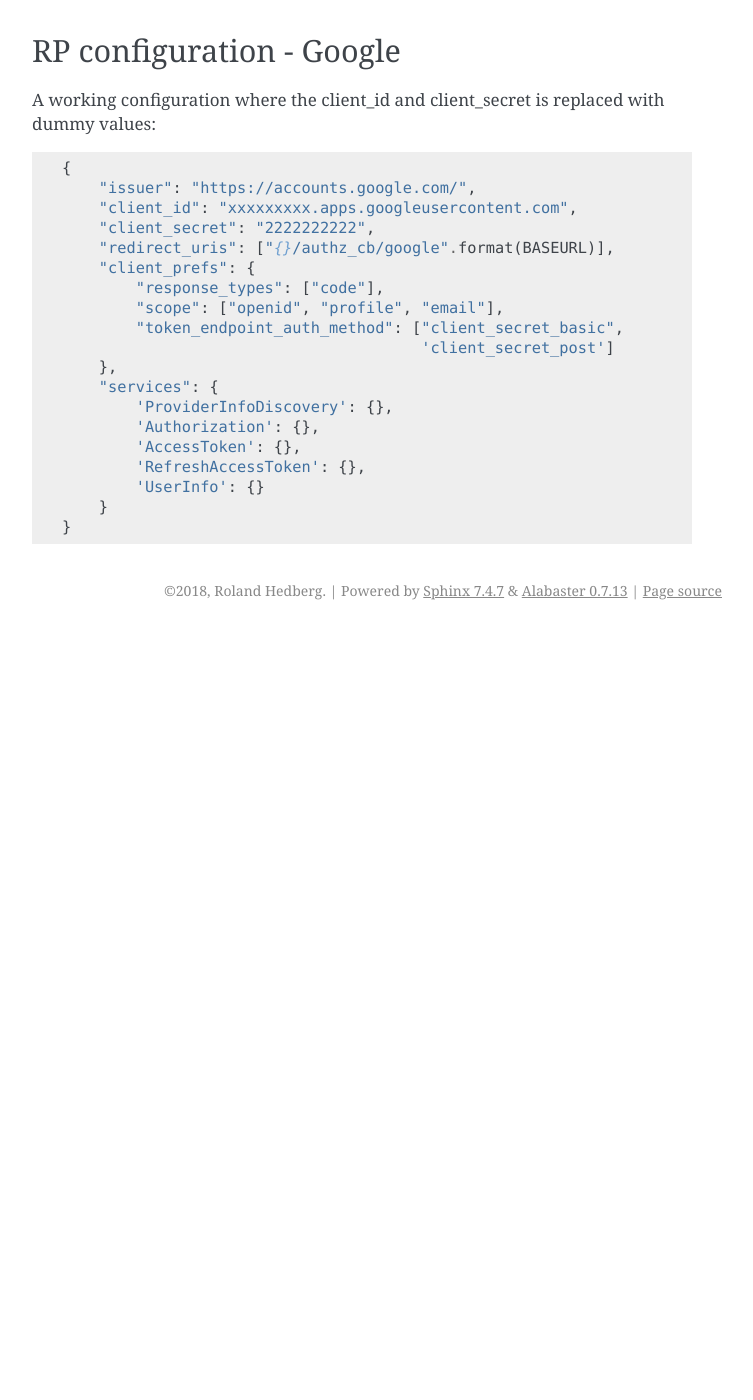
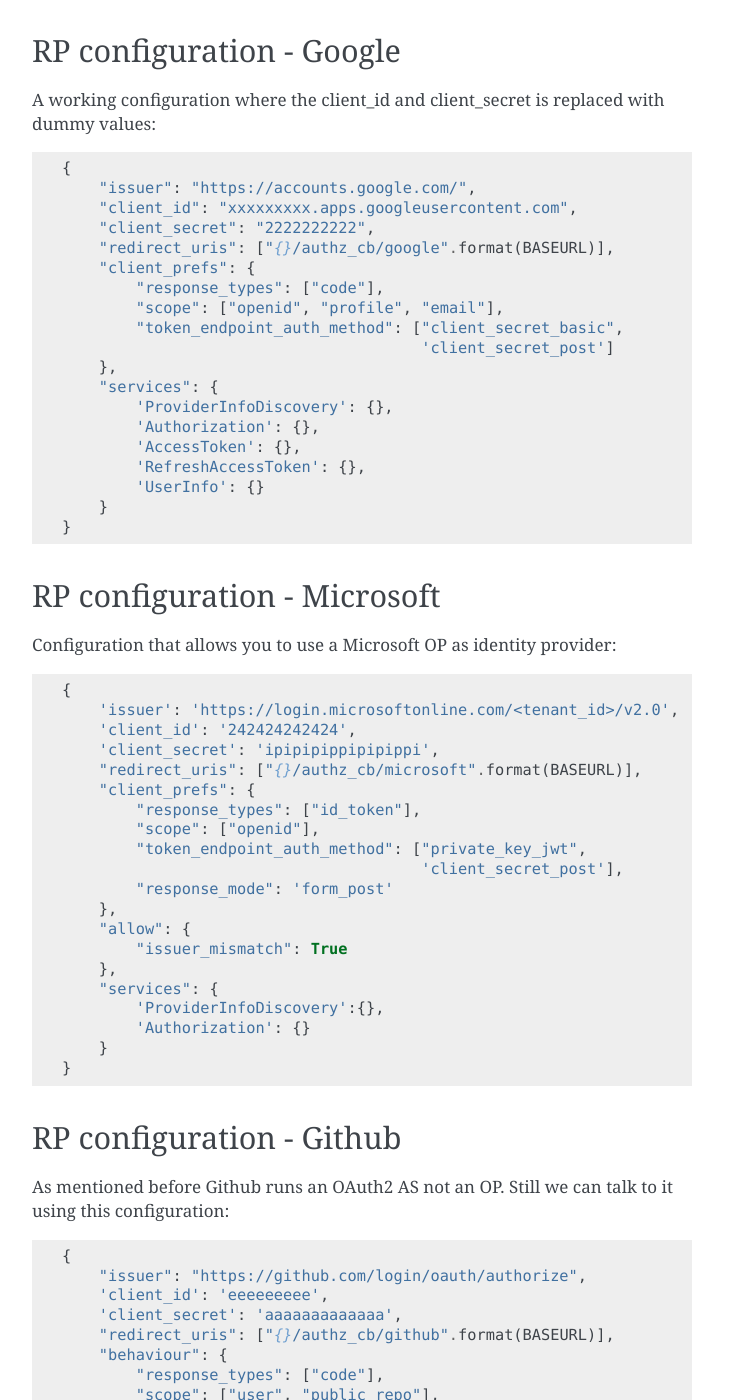
Before and after one commit to IdentityPython/JWTConnect-Python-OidcRP, a Sphinx documentation site: the page built from doc/source/rp_handler.rst, in a window 1280 px wide and 1400 px high, scrolled down 4020 px. Shown: the whole window, without its empty margins (388-1141 px from the left). Built offline with Sphinx 7.4.7, drawn with Linux system fonts in a browser that asks for light colours; before the commit the page ends 4650 px from its top, so only the background shows below that; some of the changed text lies outside the part shown.

Commit message:
Working on the documentation

```diff
--- a/doc/source/rp_handler.rst
+++ b/doc/source/rp_handler.rst
@@ -219,3 +219,64 @@ with dummy values::
             'UserInfo': {}
         }
     }
+
+
+----------------------------
+RP configuration - Microsoft
+----------------------------
+
+Configuration that allows you to use a Microsoft OP as identity provider::
+
+    {
+        'issuer': 'https://login.microsoftonline.com/<tenant_id>/v2.0',
+        'client_id': '242424242424',
+        'client_secret': 'ipipipippipipippi',
+        "redirect_uris": ["{}/authz_cb/microsoft".format(BASEURL)],
+        "client_prefs": {
+            "response_types": ["id_token"],
+            "scope": ["openid"],
+            "token_endpoint_auth_method": ["private_key_jwt",
+                                           'client_secret_post'],
+            "response_mode": 'form_post'
+        },
+        "allow": {
+            "issuer_mismatch": True
+        },
+        "services": {
+            'ProviderInfoDiscovery':{},
+            'Authorization': {}
+        }
+    }
+
+
+-------------------------
+RP configuration - Github
+-------------------------
+
+As mentioned before Github runs an OAuth2 AS not an OP.
+Still we can talk to it using this configuration::
+
+    {
+        "issuer": "https://github.com/login/oauth/authorize",
+        'client_id': 'eeeeeeeee',
+        'client_secret': 'aaaaaaaaaaaaa',
+        "redirect_uris": ["{}/authz_cb/github".format(BASEURL)],
+        "behaviour": {
+            "response_types": ["code"],
+            "scope": ["user", "public_repo"],
+            "token_endpoint_auth_method": ['']
+        },
+        "provider_info": {
+            "authorization_endpoint":
+                "https://github.com/login/oauth/authorize",
+            "token_endpoint":
+                "https://github.com/login/oauth/access_token",
+            "userinfo_endpoint":
+                "https://api.github.com/user"
+        },
+        'services': {
+            'Authorization': {},
+            'AccessToken': {},
+            'UserInfo': {'default_authn_method': ''}
+        }
+    }
```
Also changed, not shown: 1 other file.
